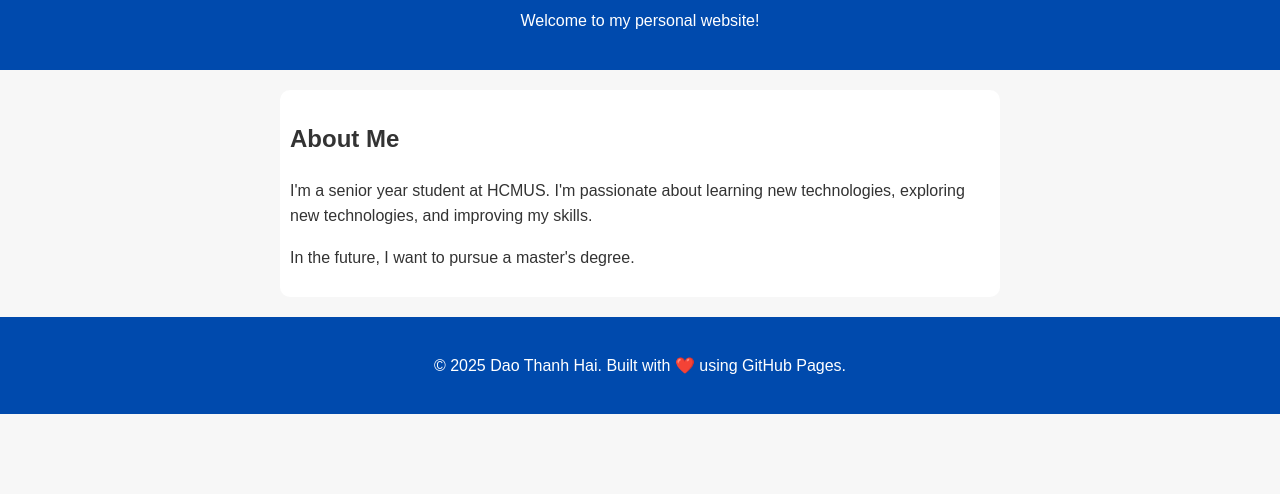
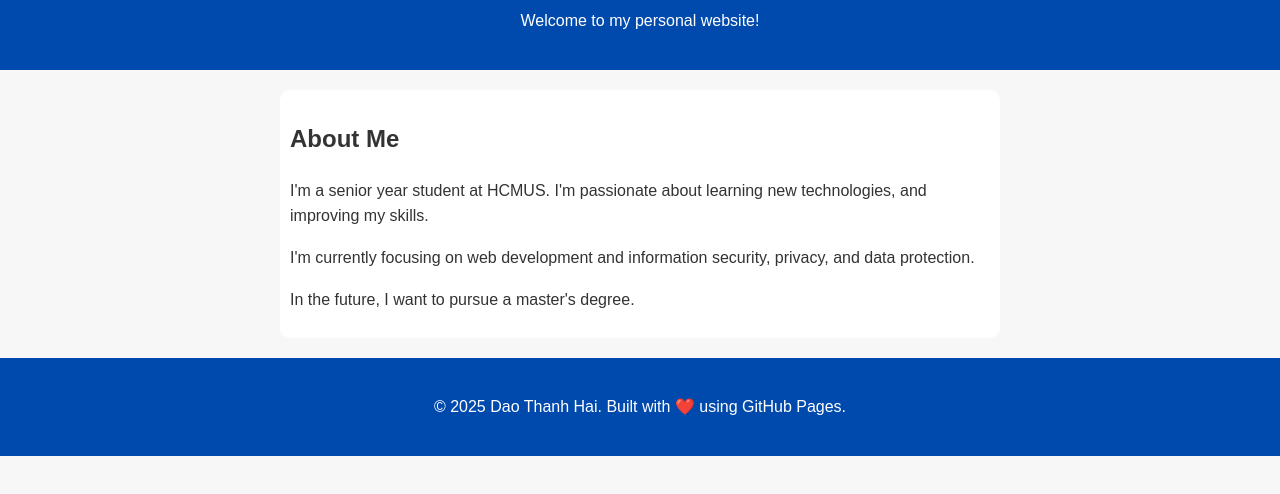
Before and after one commit to imbigbob/imbigbob.github.io, a plain HTML site: page index.html in a window 1280 px wide. Shown: the part 106-600 px from the top of the page. Drawn offline with Linux system fonts and the light colour scheme.

Commit message:
change info

```diff
--- a/index.html
+++ b/index.html
@@ -16,8 +16,9 @@
 
     <section>
         <h2>About Me</h2>
-        <p>I'm a senior year student at HCMUS. I'm passionate about learning new technologies, exploring new
-            technologies, and improving my skills.</p>
+        <p>I'm a senior year student at HCMUS. I'm passionate about learning new technologies, and improving my skills.
+        </p>
+        <p>I'm currently focusing on web development and information security, privacy, and data protection.</p>
         <p>In the future, I want to pursue a master's degree.</p>
     </section>
 
```
